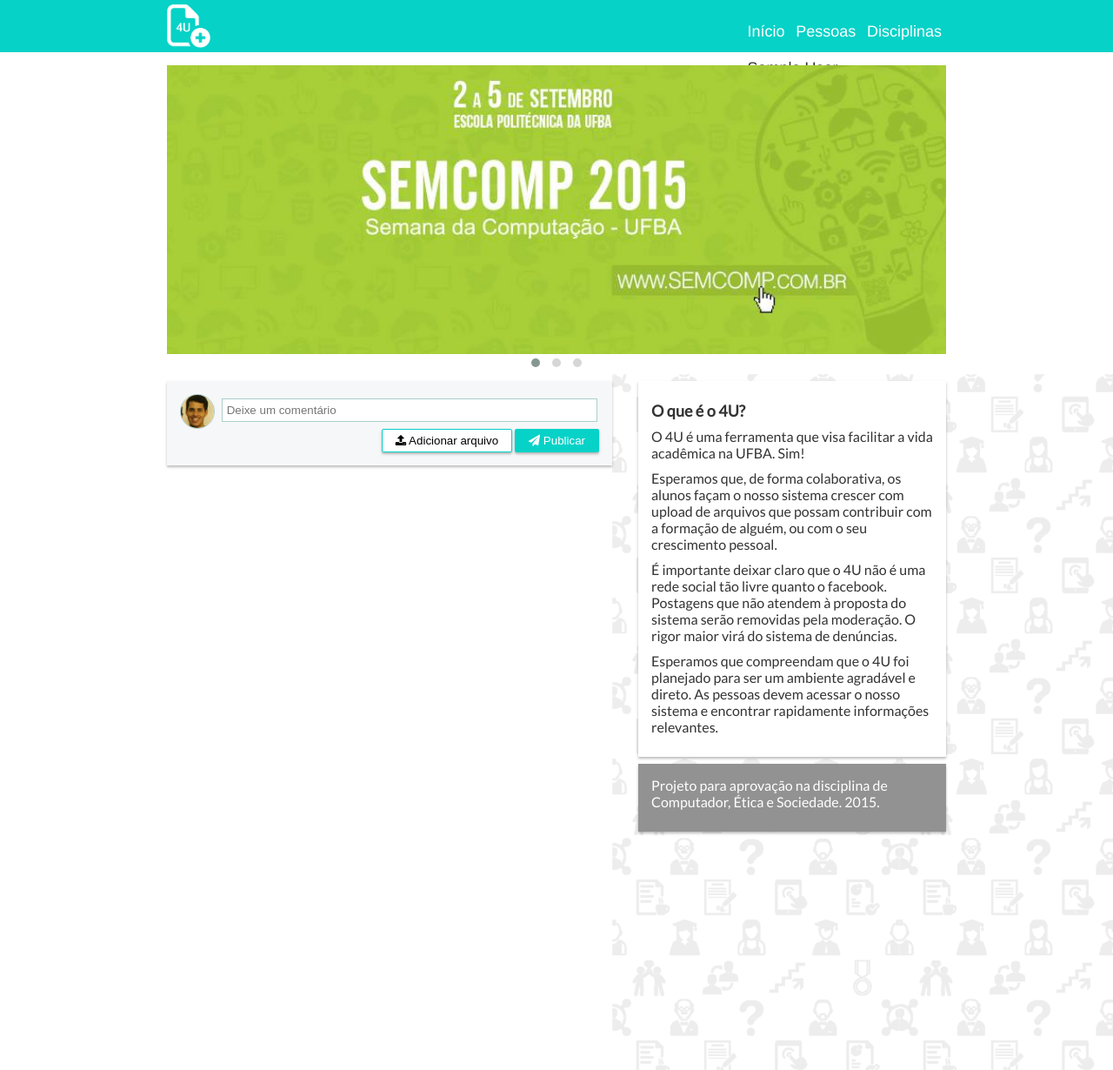
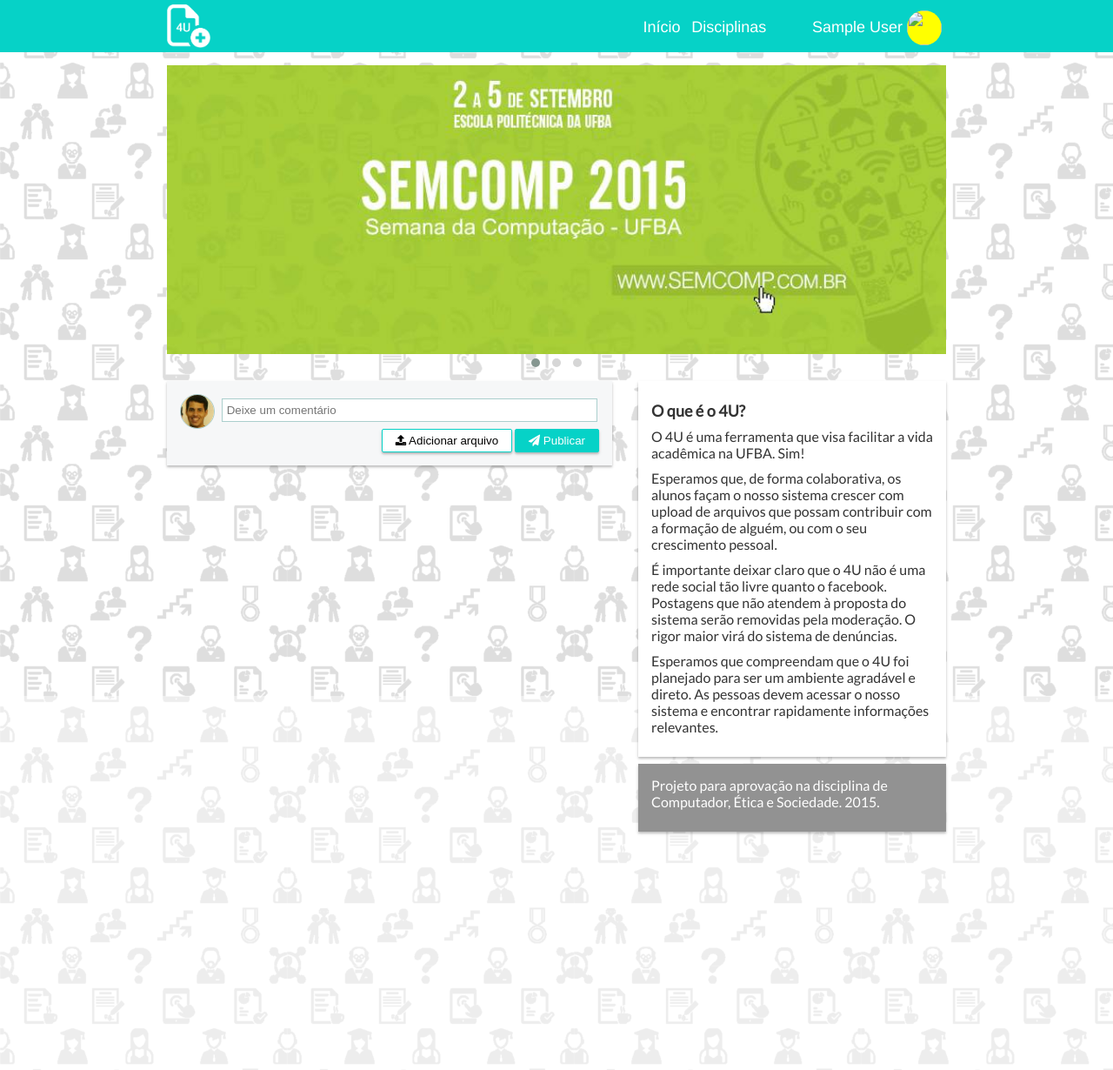
Before and after one commit to jprodrigues70/4U, a PHP site: the page made by views/home.php in a window 1280 px wide. Shown: the whole page at 87% size. Run offline with PHP 8.4, Linux system fonts and the light colour scheme; the visitor is signed in with stand-in values (Sample User, id 1); tables that the repository leaves empty hold one stand-in row (values such as "Sample post"); some libraries are stand-ins or nearby versions.

Commit message:
remove li pessoas, ajusta js

```diff
--- a/assets/css/main.css
+++ b/assets/css/main.css
@@ -17,7 +17,7 @@
   font-family: 'Lato', sans-serif;
   font-size: 14px;
   color: #333;
-  background-color: #FFF; }
+  background-image: url(../../assets/img/bg.png); }
 
 a {
   color: black;
@@ -68,25 +68,17 @@
     max-width: 85%;
     float: right;
     padding: 0; }
-    @media screen and (max-width: 768px) {
-      header .menu > ul {
-        padding: 0;
-        margin: 0;
-        position: absolute;
-        top: 60px;
-        left: 0;
-        transition: all 0.3s;
-        z-index: 6;
-        max-height: 0;
-        width: 110%;
-        overflow: hidden; } }
-    header .menu > ul > li {
+    header .menu > .options, header .menu .me {
+      transition: max-height 0.6s;
+      margin: 0px;
+      display: inline-block; }
+      header .menu > .options > li, header .menu .me > li {
         border-top: 2px solid transparent;
         padding-top: 5px;
         margin: 0 5px; }
-      header .menu > ul > li:hover, header .menu > ul > li.active {
+        header .menu > .options > li:hover, header .menu > .options > li.active, header .menu .me > li:hover, header .menu .me > li.active {
           border-top: 2px solid #fff; }
-    header .menu > ul li {
+      header .menu > .options li, header .menu .me li {
         font-family: "Helvetica Neue", Helvetica, Arial, sans-serif;
         font-size: 18px;
         font-weight: initial;
@@ -94,20 +86,20 @@
         text-align: center;
         cursor: pointer;
         position: relative; }
-      header .menu > ul li a {
+        header .menu > .options li a, header .menu .me li a {
           display: inline-block;
           color: #FFF; }
-        header .menu > ul li a:hover {
+          header .menu > .options li a:hover, header .menu .me li a:hover {
             text-decoration: none; }
-      header .menu > ul li:hover .more {
+        header .menu > .options li:hover .more, header .menu .me li:hover .more {
           display: block;
           left: 0; }
-      header .menu > ul li .more > li:hover .even-more {
+        header .menu > .options li .more > li:hover .even-more, header .menu .me li .more > li:hover .even-more {
           display: block;
           left: 100%;
           top: 0;
           border-left: 2px solid #fff; }
-      header .menu > ul li .more, header .menu > ul li .even-more {
+        header .menu > .options li .more, header .menu > .options li .even-more, header .menu .me li .more, header .menu .me li .even-more {
           display: none;
           position: absolute;
           background-color: #174368;
@@ -158,15 +164,36 @@
           z-index: 6;
           float: right; } }
 
-.logged-box {
-  height: 100%;
-  float: right;
-  border-left: 1px solid #FFF;
+.me {
+  position: relative;
+  color: #FFF; }
+  .me img {
+    border-radius: 50%;
+    display: inline-block;
+    width: 40px;
+    background-color: yellow;
+    height: 40px; }
+  .me ul {
+    position: absolute;
+    right: 0;
+    background-color: #06d2c7;
+    z-index: 5;
+    margin: 0;
+    padding: 0; }
+    .me ul li, .me ul a {
+      color: #FFF;
+      width: 100%;
+      text-align: center; }
+      .me ul li:hover, .me ul a:hover {
+        background-color: #FFF;
+        color: #06d2c7 !important; }
+    .me ul li {
       padding: 5px; }
-  .logged-box img {
-    height: 100%;
-    border-radius: 50%;
-    display: inline-block; }
+      .me ul li:hover {
+        background-color: #FFF;
+        color: #06d2c7 !important; }
+  .me #me-menu {
+    display: none; }
 
 .posts {
   width: 55%;
@@ -176,7 +203,6 @@
   padding-bottom: 30px; }
 
 .about-4u {
-  background-image: url(../../assets/img/bg.png);
   height: 100%;
   width: 45%;
   float: left;
--- a/views/index.php
+++ b/views/index.php
@@ -23,7 +23,7 @@
         </header>
         <section>
             <div class="container">
-                <div class="up lf">
+                <div class="up lf card">
                    <h2>Bem-vindo,</h2>
                    <p>Você está em uma plataforma digital com objetivo de gerar conhecimento, aqui você pode compartilhar com os usuários documentos importantes como apostilas, trabalhos, projetos, entre outros. Faça seu cadastro, escolha suas matérias e fique ligado nos arquivos e comentários que seus colegas de classe estão fazendo sobre aquela disciplina.</p>
                    <p class="hashtags">#compatilheideias #adquiraconhecimento</p>
--- a/views/layouts/header.inc
+++ b/views/layouts/header.inc
@@ -5,7 +5,6 @@
         <label for="button" onclick><i class="fa fa-bars"></i></label>
         <ul class="options">
             <li><a href="home.php">Início</a></li>
-            <li><a href="">Pessoas</a></li>
             <li><a href="disciplines.php">Disciplinas</a></li>
         </ul>
         <ul class="me" id="me-menu-bt">
```
Also changed, not shown: other parts of assets/css/main.css (+39 -8 lines), assets/js/general.js (+31 -32 lines). Lines whose indentation alone changed are shown as unchanged.
